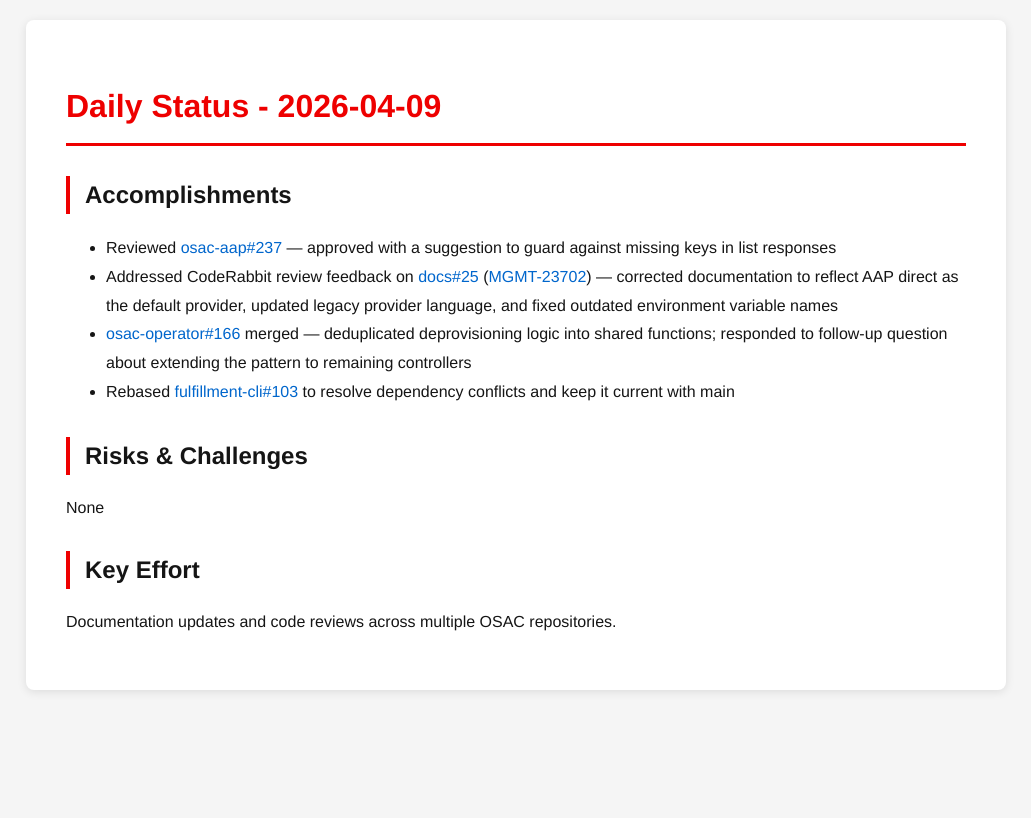
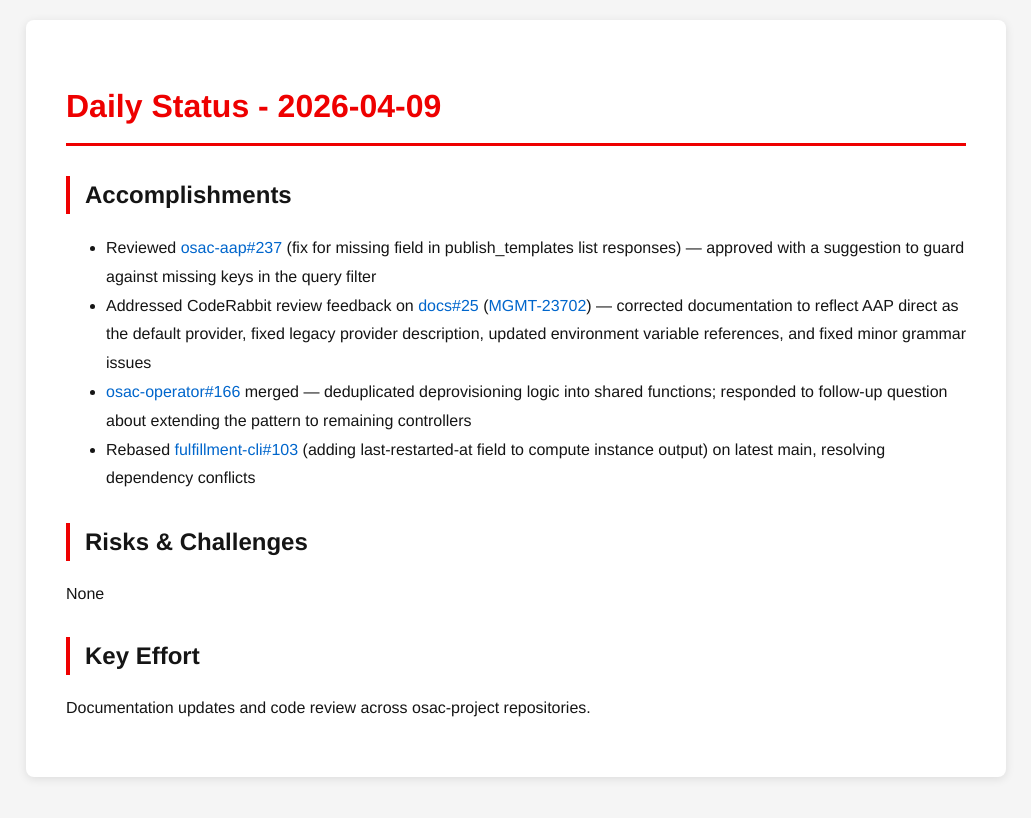
Before and after one commit to tzvatot/daily-status, a Jekyll site: the page built from 2026-04-09.md, in a window 1280 px wide. Shown: the top 818 px of the page, without its empty margins (124-1155 px from the left). Built offline with Jekyll 4.4.1, drawn with Linux system fonts in a browser that asks for light colours.

Commit message:
Daily status update - 2026-04-09

```diff
--- a/2026-04-09.md
+++ b/2026-04-09.md
@@ -7,13 +7,13 @@ date: 2026-04-09
 # Daily Status - 2026-04-09
 
 ## Accomplishments
-- Reviewed [osac-aap#237](https://github.com/osac-project/osac-aap/pull/237) — approved with a suggestion to guard against missing keys in list responses
-- Addressed CodeRabbit review feedback on [docs#25](https://github.com/osac-project/docs/pull/25) ([MGMT-23702](https://issues.redhat.com/browse/MGMT-23702)) — corrected documentation to reflect AAP direct as the default provider, updated legacy provider language, and fixed outdated environment variable names
+- Reviewed [osac-aap#237](https://github.com/osac-project/osac-aap/pull/237) (fix for missing field in publish_templates list responses) — approved with a suggestion to guard against missing keys in the query filter
+- Addressed CodeRabbit review feedback on [docs#25](https://github.com/osac-project/docs/pull/25) ([MGMT-23702](https://issues.redhat.com/browse/MGMT-23702)) — corrected documentation to reflect AAP direct as the default provider, fixed legacy provider description, updated environment variable references, and fixed minor grammar issues
 - [osac-operator#166](https://github.com/osac-project/osac-operator/pull/166) merged — deduplicated deprovisioning logic into shared functions; responded to follow-up question about extending the pattern to remaining controllers
-- Rebased [fulfillment-cli#103](https://github.com/osac-project/fulfillment-cli/pull/103) to resolve dependency conflicts and keep it current with main
+- Rebased [fulfillment-cli#103](https://github.com/osac-project/fulfillment-cli/pull/103) (adding last-restarted-at field to compute instance output) on latest main, resolving dependency conflicts
 
 ## Risks & Challenges
 None
 
 ## Key Effort
-Documentation updates and code reviews across multiple OSAC repositories.
+Documentation updates and code review across osac-project repositories.
```
